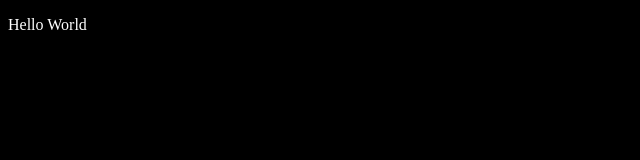
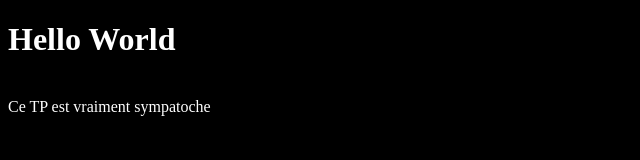
Before and after one commit to TheoTeix/TP-GIT, a plain HTML site: page index.html in a window 1280 px wide. Shown: the whole page, without its empty margins (0-640 px from the left). Drawn offline with Linux system fonts and the light colour scheme.

Commit message:
title and desc

```diff
--- a/index.html
+++ b/index.html
@@ -4,14 +4,15 @@
     <meta charset="UTF-8">
     <meta name="viewport" content="width=device-width, initial-scale=1.0">
     <title>Document</title>
-    <p>Hello World</p>
+    <h1>Hello World</h1>
+    <br>
+    <span> Ce TP est vraiment sympatoche</span>
     <style>
         body {
             background-color: black;
-        }
-        p {
             color : white;
         }
+
     </style>
 </head>
 <body>
```
